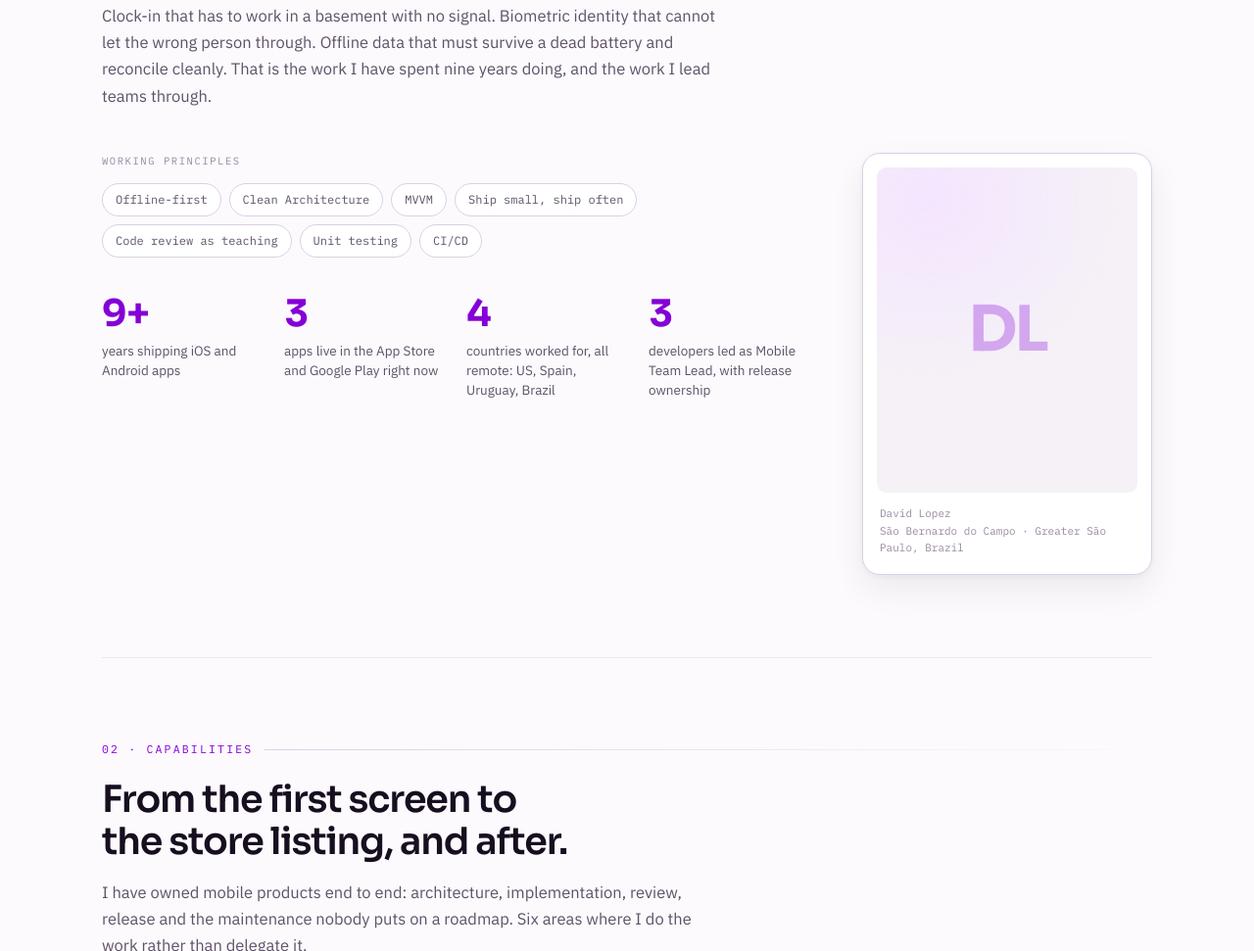
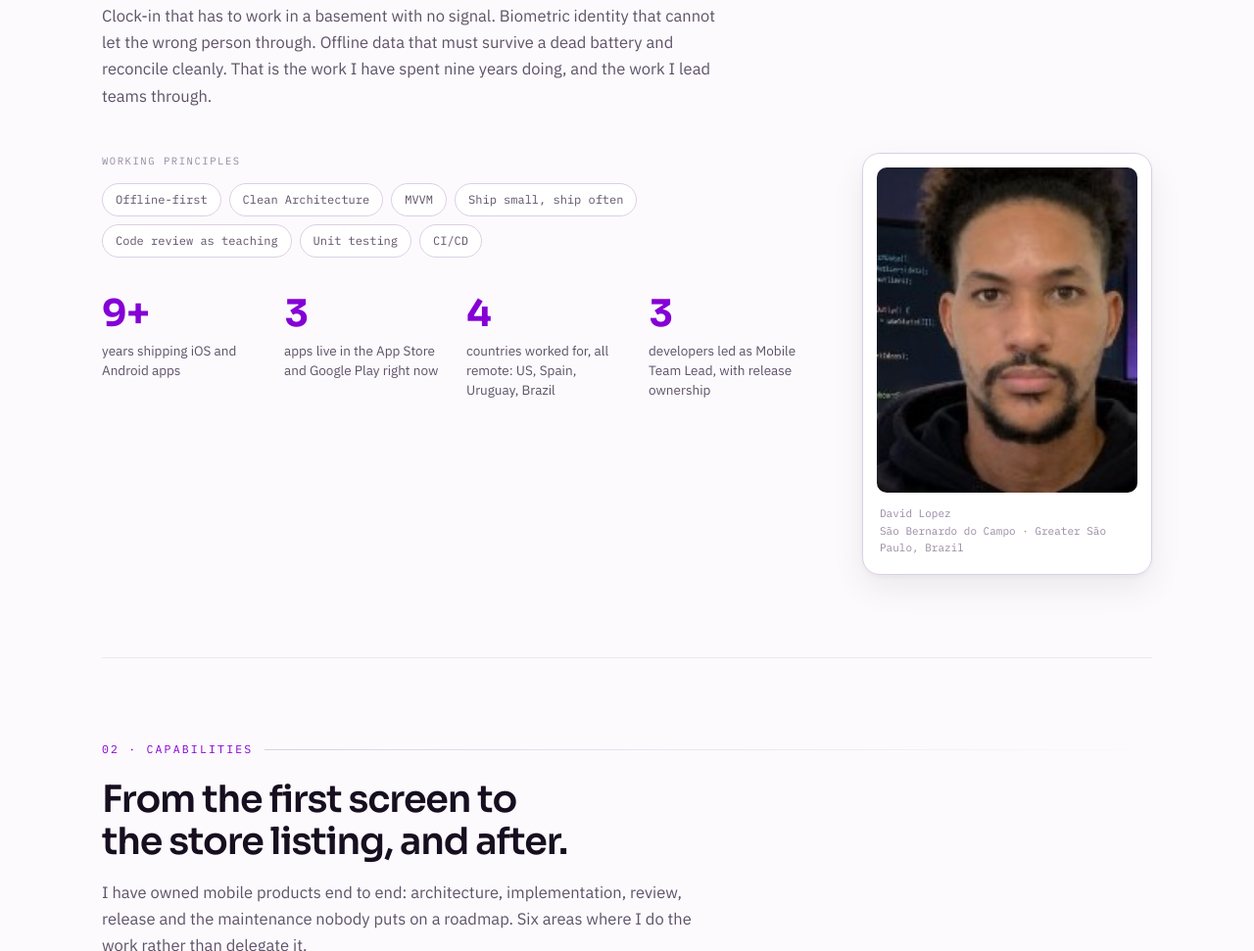
Before and after one commit to killua15/killua15.github.io, a plain HTML site: page index.html in a window 1280 px wide. Shown: the part 1019-1990 px from the top of the page at 98% size. Drawn offline with Linux system fonts and the light colour scheme.

Commit message:
feat: add portrait photo to profile
Replace the DL monogram placeholder in the profile card with a cropped
portrait photo.

Co-Authored-By: Claude Opus 5.5 <noreply@anthropic.com>

```diff
--- a/index.html
+++ b/index.html
@@ -803,9 +803,7 @@ html { scroll-behavior: smooth; scroll-padding-top: 84px; }
 
       <aside class="portrait">
         <div class="frame">
-          <!-- Drop a portrait at site/assets/portrait.jpg and replace the
-               monogram with: <img src="assets/portrait.jpg" alt="David Lopez"> -->
-          <span class="monogram">DL</span>
+          <img src="assets/portrait.jpg" alt="David Lopez" width="160" height="200">
         </div>
         <p class="cap">David Lopez<br>São Bernardo do Campo · Greater São Paulo, Brazil</p>
       </aside>
```
Also changed, not shown: assets/portrait.jpg (added).
